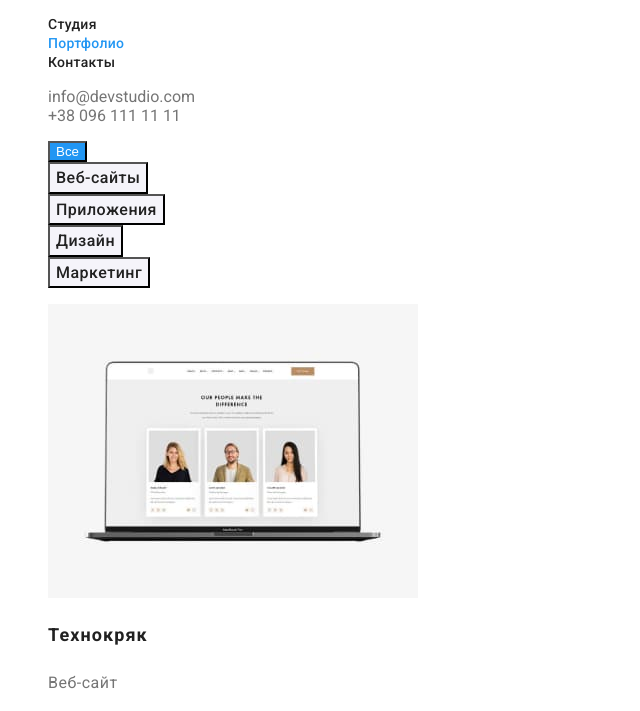
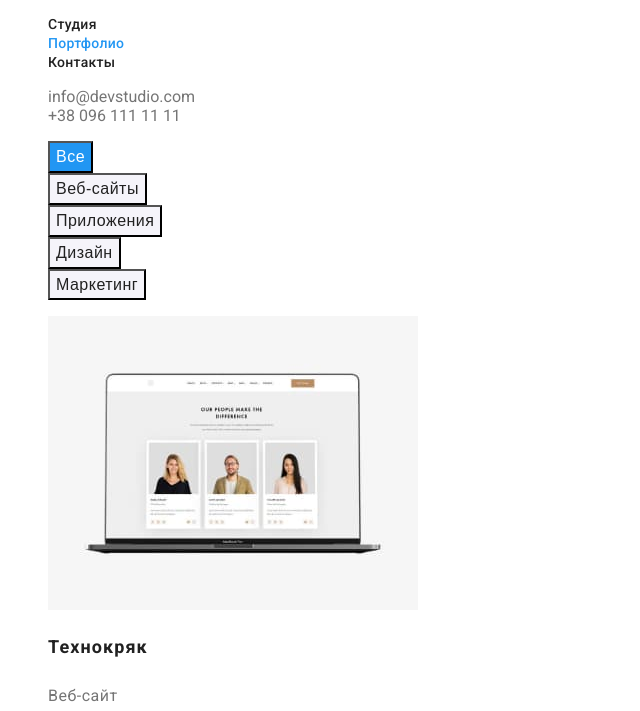
Before and after one commit to Kisilevska/goit-markup-hw-02, a plain HTML site: page portfolio.html in a window 1280 px wide. Shown: the part 41-752 px from the top of the page, without its empty margins (0-640 px from the left). Drawn offline with Linux system fonts and the light colour scheme.

Commit message:
update styles.css

```diff
--- a/css/styles.css
+++ b/css/styles.css
@@ -149,21 +149,25 @@ body{
     letter-spacing: 0.06em;
     color: var(--title-text-color);
 }
+
 .project-text {
     font-size: 16px;
-    line-height: 1.8;
+    line-height: 1.87;
     letter-spacing: 0.03em;
     color: var(--primary-text-color);
 }
 
+.all-btn,
+.filter-btn  {
+    font-size: 16px;
+    font-weight: 500;
+    line-height: 1.62;
+    letter-spacing: 0.03em;
+}
+
 .filter-btn {
     background-color: #F5F4FA;
-    font-size: 16px;
-    font-weight: 500;
-    line-height: 1.6;
     color: var(--title-text-color);
-    font-family: inherit;
-    letter-spacing: 0.03em;
 }
 
 .filter-btn:hover,
```
